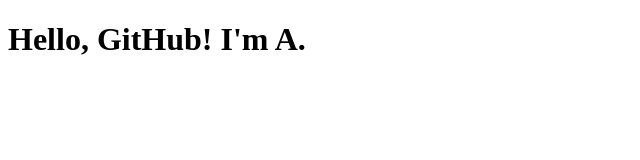
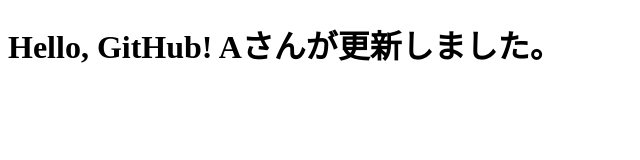
Before and after one commit to saki0411/git-html-test, a plain HTML site: page index.html in a window 1280 px wide. Shown: the whole page, without its empty margins (0-640 px from the left). Drawn offline with Linux system fonts and the light colour scheme.

Commit message:
A updated index.html

```diff
--- a/index.html
+++ b/index.html
@@ -5,6 +5,6 @@
     <title>GitHub Test</title>
 </head>
 <body>
-    <h1>Hello, GitHub! I'm A.</h1>
+    <h1>Hello, GitHub! Aさんが更新しました。</h1>
 </body>
 </html>
```
